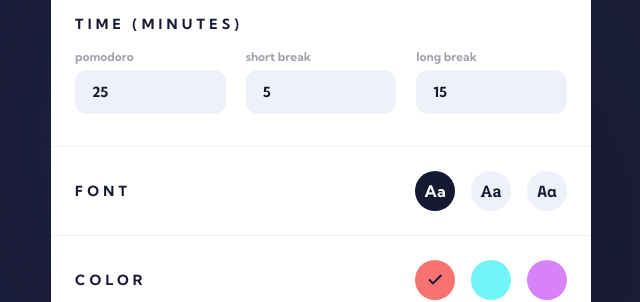
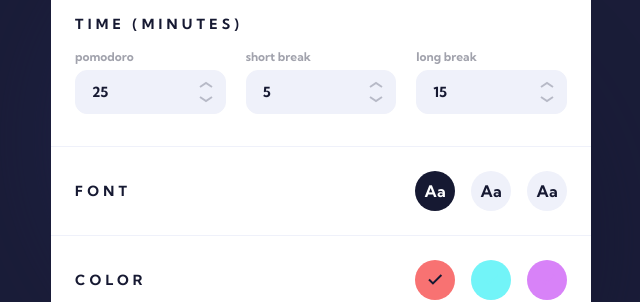
Before and after one commit to daniloparrajr/frontendmentor-pomodoro-app, a React (Vite) app: page / in a window 1280 px wide. Both pictures are taken after a click on the button "settings". Shown: the part 261-563 px from the top of the page, without its empty margins (319-959 px from the left). Built offline with nearby package versions, Linux system fonts and the light colour scheme.

Commit message:
feat: add increment and decrement buttons on time settings fields

```diff
--- /dev/null
+++ b/src/components/NumberInput.jsx
@@ -0,0 +1,58 @@
+import React, { useId } from "react";
+
+import { ReactComponent as ArrowUpIcon } from "../assets/icon-arrow-up.svg";
+import { ReactComponent as ArrowDownIcon } from "../assets/icon-arrow-down.svg";
+
+const NumberInput = ({
+  label,
+  labelClasses,
+  id,
+  type = "number",
+  value,
+  onChange,
+  onAdd,
+  onSubtract,
+  delegated,
+}) => {
+  const generatedId = useId();
+  const appliedId = id || generatedId;
+
+  return (
+    <>
+      <label
+        htmlFor={appliedId}
+        className="block w-1/2 grow basis-1/2 text-xs opacity-40 md:mb-1.5 md:w-full"
+      >
+        {label}
+      </label>
+      <div className="relative w-1/2 grow basis-1/2 md:w-full">
+        <input
+          id={appliedId}
+          type={type}
+          className="w-full"
+          value={value}
+          onChange={onChange}
+          {...delegated}
+        />
+        <button
+          className="absolute right-0 top-0 flex h-1/2 w-10 justify-center opacity-25 transition-opacity hover:opacity-100"
+          type="button"
+          onClick={onAdd}
+        >
+          <span className="sr-only">click to add one</span>
+          <ArrowUpIcon className="mt-auto mb-1 text-mirage" />
+        </button>
+        <button
+          className="absolute right-0 bottom-0 flex h-1/2 w-10 justify-center opacity-25 transition-opacity hover:opacity-100"
+          type="button"
+          onClick={onSubtract}
+        >
+          <span className="sr-only">click to minus one</span>
+          <ArrowDownIcon className="mt-1 mb-auto text-mirage" />
+        </button>
+      </div>
+    </>
+  );
+};
+
+export default NumberInput;
--- /dev/null
+++ b/src/components/RadioButtons.jsx
@@ -0,0 +1,42 @@
+import React from "react";
+
+const RadioButtons = ({ name, inputs, fieldValue, onChange }) => {
+  const colorMap = {
+    default:
+      "bg-lilac text-mirage hover:ring-lilac peer-checked:bg-mirage peer-checked:text-white peer-focus:ring-lilac",
+    froly:
+      "bg-froly text-froly hover:ring-froly peer-focus:ring-froly peer-checked:text-mirage",
+    malibu:
+      "bg-malibu text-malibu hover:ring-malibu peer-focus:ring-malibu peer-checked:text-mirage",
+    heliotrope:
+      "bg-heliotrope text-heliotrope hover:ring-heliotrope peer-focus:ring-heliotrope peer-checked:text-mirage",
+  };
+
+  return (
+    <div className="flex items-center justify-center gap-4">
+      {inputs.map(({ value, id, label, theme = "default" }) => {
+        return (
+          <div key={id}>
+            <input
+              type="radio"
+              name={name}
+              value={value}
+              id={id}
+              className={`peer sr-only`}
+              checked={fieldValue === value}
+              onChange={(e) => onChange(e)}
+            />
+            <label
+              htmlFor={id}
+              className={`flex h-[40px] w-[40px] cursor-pointer items-center justify-center rounded-full transition-shadow hover:ring-1 hover:ring-offset-4 peer-focus:ring-1 peer-focus:ring-offset-4 ${colorMap[theme]}`}
+            >
+              {label}
+            </label>
+          </div>
+        );
+      })}
+    </div>
+  );
+};
+
+export default RadioButtons;
--- a/src/components/SettingsModal.jsx
+++ b/src/components/SettingsModal.jsx
@@ -1,15 +1,21 @@
 import { useContext, useReducer, useEffect, forwardRef } from "react";
 
+// Third Party
+import FocusLock from "react-focus-lock";
+import { RemoveScroll } from "react-remove-scroll";
+
+// Icons
+import { ReactComponent as CloseIcon } from "../assets/icon-close.svg";
+import { ReactComponent as CheckIcon } from "../assets/icon-check.svg";
+
+// Contexts
 import { UiContext } from "../App";
 import { ThemeContext } from "../contexts/ThemeProvider.jsx";
 import { TimeContext } from "../contexts/TimeProvider.jsx";
 
-import FocusLock from "react-focus-lock";
-import { RemoveScroll } from "react-remove-scroll";
-
-import { ReactComponent as CloseIcon } from "../assets/icon-close.svg";
-import { ReactComponent as CheckIcon } from "../assets/icon-check.svg";
-
+// Components
+import NumberInput from "./NumberInput";
+import RadioButtons from "./RadioButtons";
 const SettingsModal = ({}, ref) => {
   const { uiDispatch } = useContext(UiContext);
   const { themeState, themeDispatch } = useContext(ThemeContext);
@@ -48,7 +54,11 @@ const SettingsModal = ({}, ref) => {
       case "pomodoroImmediately":
         return {
           ...state,
-          pomodoro: { hasErrors: false, value: action.value, message: "" },
+          pomodoro: {
+            hasErrors: false,
+            value: Number.parseInt(action.value),
+            message: "",
+          },
         };
       case "shortBreakImmediately":
         return {
@@ -70,6 +80,20 @@ const SettingsModal = ({}, ref) => {
           ...state,
           color: { hasErrors: false, value: action.value, message: "" },
         };
+      case "incrementByOne":
+        const incrementedState = { ...state };
+        incrementedState[action.name] = {
+          ...incrementedState[action.name],
+          value: incrementedState[action.name].value + 1,
+        };
+        return incrementedState;
+      case "decrementByOne":
+        const decrementedState = { ...state };
+        decrementedState[action.name] = {
+          ...decrementedState[action.name],
+          value: decrementedState[action.name].value - 1,
+        };
+        return decrementedState;
     }
   }
 
@@ -109,6 +133,92 @@ const SettingsModal = ({}, ref) => {
     };
   }, []);
 
+  const fontRadioButtons = {
+    inputs: [
+      {
+        value: "sans",
+        id: "fontSans",
+        label: (
+          <>
+            Aa <span className="sr-only">sans font</span>
+          </>
+        ),
+      },
+      {
+        value: "serif",
+        id: "fontSerif",
+        label: (
+          <>
+            Aa <span className="sr-only">serif font</span>
+          </>
+        ),
+      },
+      {
+        value: "mono",
+        id: "fontMono",
+        label: (
+          <>
+            Aa <span className="sr-only">mono font</span>
+          </>
+        ),
+      },
+    ],
+    name: "font",
+    value: state.font.value,
+    onChange: (e) => {
+      dispatch({
+        type: "fontImmediately",
+        value: e.target.value,
+      });
+    },
+  };
+
+  const themeColorRadioButtons = {
+    inputs: [
+      {
+        value: "froly",
+        id: "themeColorFroly",
+        theme: "froly",
+        label: (
+          <>
+            <CheckIcon className="stroke-current" />
+            <span className="sr-only">theme color froly</span>
+          </>
+        ),
+      },
+      {
+        value: "malibu",
+        id: "themeColorMalibu",
+        theme: "malibu",
+        label: (
+          <>
+            <CheckIcon className="stroke-current" />
+            <span className="sr-only">theme color malibu</span>
+          </>
+        ),
+      },
+      {
+        value: "heliotrope",
+        id: "themeColorHeliotrope",
+        theme: "heliotrope",
+        label: (
+          <>
+            <CheckIcon className="stroke-current" />
+            <span className="sr-only">theme color heliotrope</span>
+          </>
+        ),
+      },
+    ],
+    name: "color",
+    value: state.color.value,
+    onChange: (e) => {
+      dispatch({
+        type: "colorImmediately",
+        value: e.target.value,
+      });
+    },
+  };
+
   return (
     <FocusLock returnFocus={true}>
       <RemoveScroll>
@@ -142,16 +252,10 @@ const SettingsModal = ({}, ref) => {
                   </p>
                   <div className="md:flex md:gap-5">
                     <div className="mb-2 flex items-center justify-between md:block md:w-1/3 md:grow">
-                      <label
-                        htmlFor="pomodoroDuration"
-                        className="block w-1/2 grow basis-1/2 text-xs opacity-40 md:mb-1.5 md:w-full"
-                      >
-                        pomodoro
-                      </label>
-                      <input
+                      <NumberInput
                         id="pomodoroDuration"
                         type="number"
-                        className="w-1/2 grow basis-1/2 md:w-full"
+                        label="pomodoro"
                         required={true}
                         min={1}
                         max={120}
@@ -162,19 +266,25 @@ const SettingsModal = ({}, ref) => {
                             value: e.target.value,
                           })
                         }
+                        onAdd={() =>
+                          dispatch({
+                            type: "incrementByOne",
+                            name: "pomodoro",
+                          })
+                        }
+                        onSubtract={() => {
+                          dispatch({
+                            type: "decrementByOne",
+                            name: "pomodoro",
+                          });
+                        }}
                       />
                     </div>
                     <div className="mb-2 flex items-center justify-between md:block md:w-1/3 md:grow">
-                      <label
-                        htmlFor="shortBreakDuration"
-                        className="block w-1/2 grow basis-1/2 text-xs opacity-40 md:mb-1.5 md:w-full"
-                      >
-                        short break
-                      </label>
-                      <input
+                      <NumberInput
                         id="shortBreakDuration"
                         type="number"
-                        className="w-1/2 grow basis-1/2 md:w-full"
+                        label="short break"
                         required={true}
                         min={1}
                         max={30}
@@ -185,19 +295,25 @@ const SettingsModal = ({}, ref) => {
                             value: e.target.value,
                           })
                         }
+                        onAdd={() =>
+                          dispatch({
+                            type: "incrementByOne",
+                            name: "shortBreak",
+                          })
+                        }
+                        onSubtract={() => {
+                          dispatch({
+                            type: "decrementByOne",
+                            name: "shortBreak",
+                          });
+                        }}
                       />
                     </div>
                     <div className="mb-2 flex items-center justify-between md:block md:w-1/3 md:grow">
-                      <label
-                        htmlFor="longBreakDuration"
-                        className="block w-1/2 grow basis-1/2 text-xs opacity-40 md:mb-1.5 md:w-full"
-                      >
-                        long break
-                      </label>
-                      <input
+                      <NumberInput
                         id="longBreakDuration"
                         type="number"
-                        className="w-1/2 grow basis-1/2 md:w-full"
+                        label="long break"
                         required={true}
                         min={1}
                         max={60}
@@ -208,6 +324,18 @@ const SettingsModal = ({}, ref) => {
                             value: e.target.value,
                           })
                         }
+                        onAdd={() =>
+                          dispatch({
+                            type: "incrementByOne",
+                            name: "longBreak",
+                          })
+                        }
+                        onSubtract={() => {
+                          dispatch({
+                            type: "decrementByOne",
+                            name: "longBreak",
+                          });
+                        }}
                       />
                     </div>
                   </div>
@@ -216,139 +344,23 @@ const SettingsModal = ({}, ref) => {
                   <p className="mb-4 text-center text-sm tracking-wide md:mb-0">
                     FONT
                   </p>
-                  <div className="flex items-center justify-center gap-4">
-                    <input
-                      type="radio"
-                      name="font"
-                      value="sans"
-                      id="fontSans"
-                      className="peer/sans sr-only"
-                      checked={state.font.value === "sans"}
-                      onChange={(e) =>
-                        dispatch({
-                          type: "fontImmediately",
-                          value: e.target.value,
-                        })
-                      }
-                    />
-                    <label
-                      htmlFor="fontSans"
-                      className="flex h-[40px] w-[40px] cursor-pointer items-center justify-center rounded-full bg-lilac transition-shadow hover:ring-1 hover:ring-lilac hover:ring-offset-4 peer-checked/sans:bg-mirage peer-checked/sans:text-white"
-                    >
-                      Aa
-                    </label>
-
-                    <input
-                      type="radio"
-                      value="serif"
-                      name="font"
-                      id="fontSerif"
-                      className="peer/serif sr-only"
-                      checked={state.font.value === "serif"}
-                      onChange={(e) =>
-                        dispatch({
-                          type: "fontImmediately",
-                          value: e.target.value,
-                        })
-                      }
-                    />
-                    <label
-                      htmlFor="fontSerif"
-                      className="flex h-[40px] w-[40px] cursor-pointer items-center justify-center rounded-full bg-lilac font-serif transition-shadow hover:ring-1 hover:ring-lilac hover:ring-offset-4 peer-checked/serif:bg-mirage peer-checked/serif:text-white"
-                    >
-                      Aa
-                    </label>
-
-                    <input
-                      type="radio"
-                      name="font"
-                      value="mono"
-                      id="fontMono"
-                      className="peer/mono sr-only"
-                      checked={state.font.value === "mono"}
-                      onChange={(e) =>
-                        dispatch({
-                          type: "fontImmediately",
-                          value: e.target.value,
-                        })
-                      }
-                    />
-                    <label
-                      htmlFor="fontMono"
-                      className="flex h-[40px] w-[40px] cursor-pointer items-center justify-center rounded-full bg-lilac font-mono transition-shadow hover:ring-1 hover:ring-lilac hover:ring-offset-4 peer-checked/mono:bg-mirage peer-checked/mono:text-white"
-                    >
-                      Aa
-                    </label>
-                  </div>
+                  <RadioButtons
+                    inputs={fontRadioButtons.inputs}
+                    fieldValue={fontRadioButtons.value}
+                    colors={fontRadioButtons.colors}
+                    onChange={fontRadioButtons.onChange}
+                  />
                 </div>
                 <div className="px-6 pt-6 pb-14 md:flex md:items-center md:justify-between">
                   <p className="mb-4 text-center text-sm tracking-wide md:mb-0">
                     COLOR
                   </p>
-                  <div className="flex items-center justify-center gap-4">
-                    <input
-                      type="radio"
-                      name="color"
-                      value="froly"
-                      id="colorFroly"
-                      checked={state.color.value === "froly"}
-                      onChange={(e) =>
-                        dispatch({
-                          type: "colorImmediately",
-                          value: e.target.value,
-                        })
-                      }
-                      className="peer/froly sr-only"
-                    />
-                    <label
-                      htmlFor="colorFroly"
-                      className="flex h-[40px] w-[40px] cursor-pointer items-center justify-center rounded-full bg-froly text-froly transition-shadow hover:ring-1 hover:ring-froly hover:ring-offset-4 peer-checked/froly:text-mirage"
-                    >
-                      <CheckIcon className="stroke-current" />
-                    </label>
-
-                    <input
-                      type="radio"
-                      name="color"
-                      value="malibu"
-                      id="colorMalibu"
-                      className="peer/malibu sr-only"
-                      checked={state.color.value === "malibu"}
-                      onChange={(e) =>
-                        dispatch({
-                          type: "colorImmediately",
-                          value: e.target.value,
-                        })
-                      }
-                    />
-                    <label
-                      htmlFor="colorMalibu"
-                      className="flex h-[40px] w-[40px] cursor-pointer items-center justify-center rounded-full bg-malibu text-malibu transition-shadow hover:ring-1 hover:ring-malibu hover:ring-offset-4 peer-checked/malibu:text-mirage"
-                    >
-                      <CheckIcon className="stroke-current" />
-                    </label>
-
-                    <input
-                      type="radio"
-                      name="color"
-                      value="heliotrope"
-                      id="colorHeliotrope"
-                      className="peer/heliotrope sr-only"
-                      checked={state.color.value === "heliotrope"}
-                      onChange={(e) =>
-                        dispatch({
-                          type: "colorImmediately",
-                          value: e.target.value,
-                        })
-                      }
-                    />
-                    <label
-                      htmlFor="colorHeliotrope"
-                      className="flex h-[40px] w-[40px] cursor-pointer items-center justify-center rounded-full bg-heliotrope text-heliotrope transition-shadow hover:ring-1 hover:ring-heliotrope hover:ring-offset-4 peer-checked/heliotrope:text-mirage"
-                    >
-                      <CheckIcon className="stroke-current" />
-                    </label>
-                  </div>
+                  <RadioButtons
+                    inputs={themeColorRadioButtons.inputs}
+                    fieldValue={themeColorRadioButtons.value}
+                    colors={themeColorRadioButtons.colors}
+                    onChange={themeColorRadioButtons.onChange}
+                  />
                 </div>
                 <button
                   type="submit"
--- a/src/index.css
+++ b/src/index.css
@@ -66,6 +66,10 @@
     background: linear-gradient(315deg, #2e325a 0%, #0e112a 100%);
     box-shadow: -50px -50px 100px #272c5a, 50px 50px 100px #121530;
     transform: scale(1);
+  }
+
+  .timer__time {
+    font-size: clamp(3.75rem, 5vw + 3rem, 5.625rem);
   }
 
   .timer.timer--running {
--- a/tailwind.config.cjs
+++ b/tailwind.config.cjs
@@ -19,9 +19,6 @@ module.exports = {
 		'modal-exit',
 		'modal-exit-active',
 		'timer-toggle',
-		'timer-toggle--pomodoro',
-		'timer-toggle--shortBreak',
-		'timer-toggle--longBreak',
 	],
 	theme: {
 		screens: {
```
Also changed, not shown: src/components/Timer.jsx (+4 -13 lines), src/assets/icon-arrow-down.svg, src/assets/icon-arrow-up.svg.
